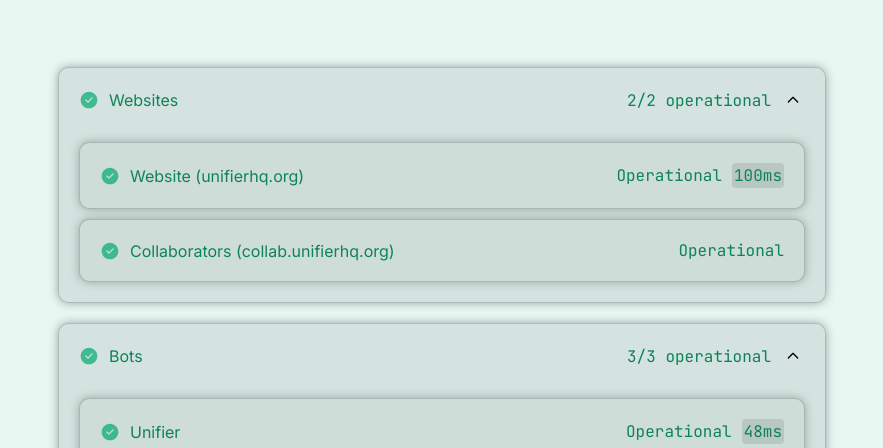
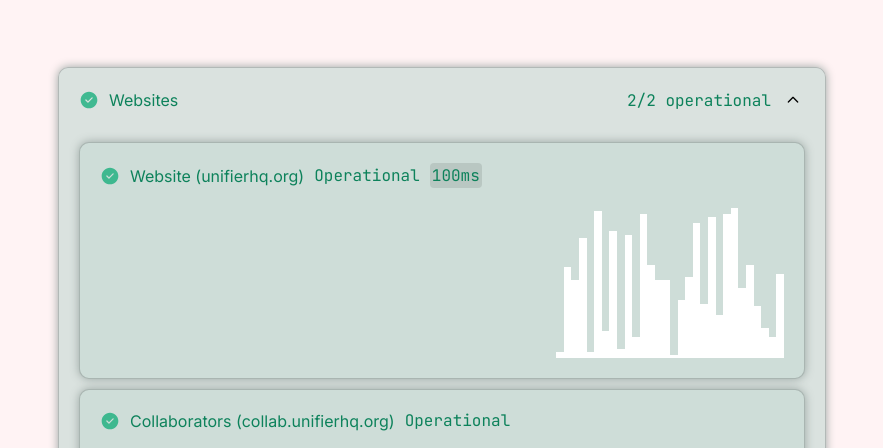
Before and after one commit to UnifierHQ/status-frontend, a plain HTML site: page index.html in a window 1280 px wide. Shown: the part 321-769 px from the top of the page, without its empty margins (198-1081 px from the left). Drawn offline with Linux system fonts and the light colour scheme.

Commit message:
Experimental stuff

```diff
--- a/assets/css/style.css
+++ b/assets/css/style.css
@@ -166,7 +166,7 @@ a {
         box-shadow: 0 0 10px color-mix(in srgb, var(--natsumi-colors-secondary) 75%, white) !important;
     }
 
-    @media screen and (max-width: 850px) {
+    @media screen and (max-width: 700px) {
         margin: 20px 5%;
     }
 
@@ -254,7 +254,7 @@ a {
             margin-right: 10px;
             animation: flash 3s ease-in-out infinite;
 
-            @media screen and (max-width: 850px) {
+            @media screen and (max-width: 700px) {
                 display: none;
             }
         }
@@ -262,6 +262,14 @@ a {
         .group-status-text {
             font-family: 'JetBrains Mono', monospace;
             margin-left: 10px;
+
+            span {
+                font-family: 'JetBrains Mono', monospace;
+
+                @media screen and (max-width: 500px) {
+                    display: none;
+                }
+            }
         }
 
         .group-toggle {
@@ -296,9 +304,15 @@ a {
             border: 1px solid rgba(20, 20, 20, 0.2);
             box-shadow: 0 0 10px color-mix(in srgb, var(--natsumi-colors-secondary) 75%, black);
             display: flex;
+            flex-wrap: wrap;
             overflow: hidden;
             margin-top: 10px;
             transition: 0.3s ease;
+
+            .status-info-container {
+                display: flex;
+                flex-wrap: nowrap;
+            }
 
             @media (prefers-color-scheme: dark) {
                 border-color: rgba(235, 235, 235, 0.3) !important;
@@ -335,6 +349,10 @@ a {
                 .status-badge {
                     background-image: url("/assets/images/down.svg");
                 }
+
+                .status-ping {
+                    display: none;
+                }
             }
 
             &:has(.maintenance) {
@@ -350,6 +368,10 @@ a {
 
                 .status-badge {
                     background-image: url("/assets/images/offline.svg");
+                }
+
+                .status-ping {
+                    display: none;
                 }
             }
 
@@ -382,7 +404,7 @@ a {
                 font-family: 'JetBrains Mono', monospace;
                 margin-left: 10px;
 
-                @media screen and (max-width: 850px) {
+                @media screen and (max-width: 700px) {
                     display: none;
                 }
             }
@@ -398,6 +420,29 @@ a {
 
                 &.hidden {
                     display: none;
+                }
+            }
+
+            .status-history {
+                display: flex;
+                flex-wrap: nowrap;
+                overflow: hidden;
+                width: 100%;
+                height: 150px;
+                justify-content: flex-end;
+                margin-top: 20px;
+
+                .history {
+                    width: calc(100% / 90);
+                    height: 100%;
+                    display: flex;
+                    justify-content: flex-end;
+                    flex-direction: column;
+
+                    .history-bar {
+                        background-color: white;
+                        width: 100%;
+                    }
                 }
             }
         }
@@ -417,7 +462,15 @@ a {
                 }
 
                 .status-name, .status-text, .status-ping {
+                    opacity: 0;
                     font-size: 0;
+                    margin: 0 !important;
+                    padding: 0;
+                }
+
+                .status-history {
+                    margin-top: 0;
+                    height: 0;
                 }
 
                 & > * {
--- a/assets/js/script.js
+++ b/assets/js/script.js
@@ -40,7 +40,7 @@ function fetchStatus() {
 }
 
 function dummyStatus() {
-    const responseJson = {
+    let responseJson = {
         "web": {
             "name": "Websites",
             "description": "UnifierHQ websites",
@@ -48,7 +48,8 @@ function dummyStatus() {
                 "unifier-web": {
                     "name": "Website (unifierhq.org)",
                     "status": 0, // 0: ok, 1: degraded, 2: partial outage, 3: major outage, -1: maintenace, -2: disabled
-                    "ping": 100 // use null for no ping
+                    "ping": 100, // use null for no ping,
+                    "history": [] // we'll let this be autogenerated
                 },
                 "collaborators": {
                     "name": "Collaborators (collab.unifierhq.org)",
@@ -73,12 +74,26 @@ function dummyStatus() {
                 },
                 "hq-link": {
                     "name": "HQ-Link",
-                    "status": 0,
+                    "status": 3,
                     "ping": 50
                 }
             }
         }
     }
+
+    function getRandomInt(max) {
+        return Math.floor(Math.random() * (max - 1)) + 1;
+    }
+
+    const statusHistory = [];
+
+    const currentTime = Math.floor(Date.now() / 1000);
+
+    for (let i = 0; i < 30; i++) {
+        statusHistory.push({"status": 0, "ping": getRandomInt(500), "timestamp": currentTime - (300 * i)});
+    }
+
+    responseJson["web"]["services"]["unifier-web"]["history"] = statusHistory;
 
     applyStatus(responseJson);
 }
@@ -162,7 +177,14 @@ function applyStatus(data) {
             } else if (serviceData["status"] === -2) {
                 // Service is disabled
                 serviceBadgeElement.classList.add("disabled");
-                serviceTextElement.innerHTML = "Disabled/unknown";
+                serviceTextElement.innerHTML = "Disabled";
+            } else if (serviceData["status"] === -3) {
+                // Service is disabled
+                serviceBadgeElement.classList.add("disabled");
+                serviceTextElement.innerHTML = "Pending";
+            } else {
+                serviceBadgeElement.classList.add("disabled");
+                serviceTextElement.innerHTML = "Unknown";
             }
 
             // Set latency (if available)
@@ -172,6 +194,63 @@ function applyStatus(data) {
                 servicePingElement.classList.add("hidden");
             } else {
                 servicePingElement.innerHTML = Math.round(serviceData["ping"]) + "ms";
+            }
+
+            if (serviceData["history"] !== undefined) {
+                const serviceHistoryData = serviceData["history"];
+                const serviceHistoryElement = service.querySelector(".status-history");
+                const serviceHistoryTemplate = document.getElementById("history-template");
+
+                let maxPing = 0;
+
+                for (let i = 0; i < serviceHistoryData.length; i++) {
+                    const historyData = serviceHistoryData[i];
+                    const historyPoint = serviceHistoryTemplate.content.cloneNode(true);
+                    const historyElement = historyPoint.querySelector(".history");
+
+                    if (historyData["status"] === 0) {
+                        // Service is online
+                        historyElement.classList.add("online");
+                    } else if (historyData["status"] === 1) {
+                        // Service is degraded
+                        historyElement.classList.add("degraded");
+                    } else if (historyData["status"] === 2) {
+                        // Service is partially down
+                        historyElement.classList.add("partial");
+                    } else if (historyData["status"] === 3) {
+                        // Service is down
+                        historyElement.classList.add("down");
+                    } else if (historyData["status"] === -1) {
+                        // Service is in maintenance
+                        historyElement.classList.add("maintenance");
+                    } else {
+                        // Other unknown status (don't show)
+                        historyElement.classList.add("disabled");
+                    }
+
+                    // Set latency (if available)
+                    if (historyData["ping"] === null) {
+                        historyElement.classList.add("disabled");
+                    } else {
+                        if (historyData["ping"] > maxPing) {
+                            maxPing = historyData["ping"];
+                        }
+
+                        historyElement.setAttribute("ping", Math.round(historyData["ping"]));
+                    }
+
+                    // Set timestamp
+                    const historyTime = new Date(historyData["timestamp"] * 1000);
+                    historyElement.setAttribute("timestamp", historyTime.toLocaleString());
+
+                    // Add history to container
+                    serviceHistoryElement.appendChild(historyElement);
+                }
+
+                console.log(serviceHistoryElement.children);
+
+                // Render
+                renderHistory(serviceHistoryElement, maxPing);
             }
 
             // Add service to group
@@ -195,7 +274,7 @@ function applyStatus(data) {
             groupElement.classList.add("online");
         }
 
-        groupTextElement.innerHTML = (totalServices - totalDisrupted) + "/" + totalServices + " operational";
+        groupTextElement.innerHTML = (totalServices - totalDisrupted) + "/" + totalServices + "<span> operational</span>";
 
         // Add group to container
         mainContainer.appendChild(group);
@@ -245,6 +324,23 @@ function applyFailedStatus() {
 
 }
 
+function renderHistory(element, maximum) {
+    const historyElements = element.querySelectorAll(".history");
+
+    for (let i = 0; i < historyElements.length; i++) {
+        const historyElement = historyElements[i];
+        const historyBar = historyElement.querySelector(".history-bar");
+        const ping = historyElement.getAttribute("ping");
+
+        if (ping === null) {
+            historyBar.style.height = "0";
+        } else {
+            const height = Math.round((ping / maximum) * 100);
+            historyBar.style.height = height + "%";
+        }
+    }
+}
+
 function onLoad() {
     //fetchStatus(); (backend is WIP)
     dummyStatus();
--- a/index.html
+++ b/index.html
@@ -51,10 +51,19 @@
 
     <template id="status-template">
         <div class="status">
-            <div class="status-badge"></div>
-            <div class="status-name"></div>
-            <div class="status-text"></div>
-            <div class="status-ping"></div>
+            <div class="status-info-container">
+                <div class="status-badge"></div>
+                <div class="status-name"></div>
+                <div class="status-text"></div>
+                <div class="status-ping"></div>
+            </div>
+            <div class="status-history"></div>
+        </div>
+    </template>
+
+    <template id="history-template">
+        <div class="history">
+            <div class="history-bar"></div>
         </div>
     </template>
 </body>
```
